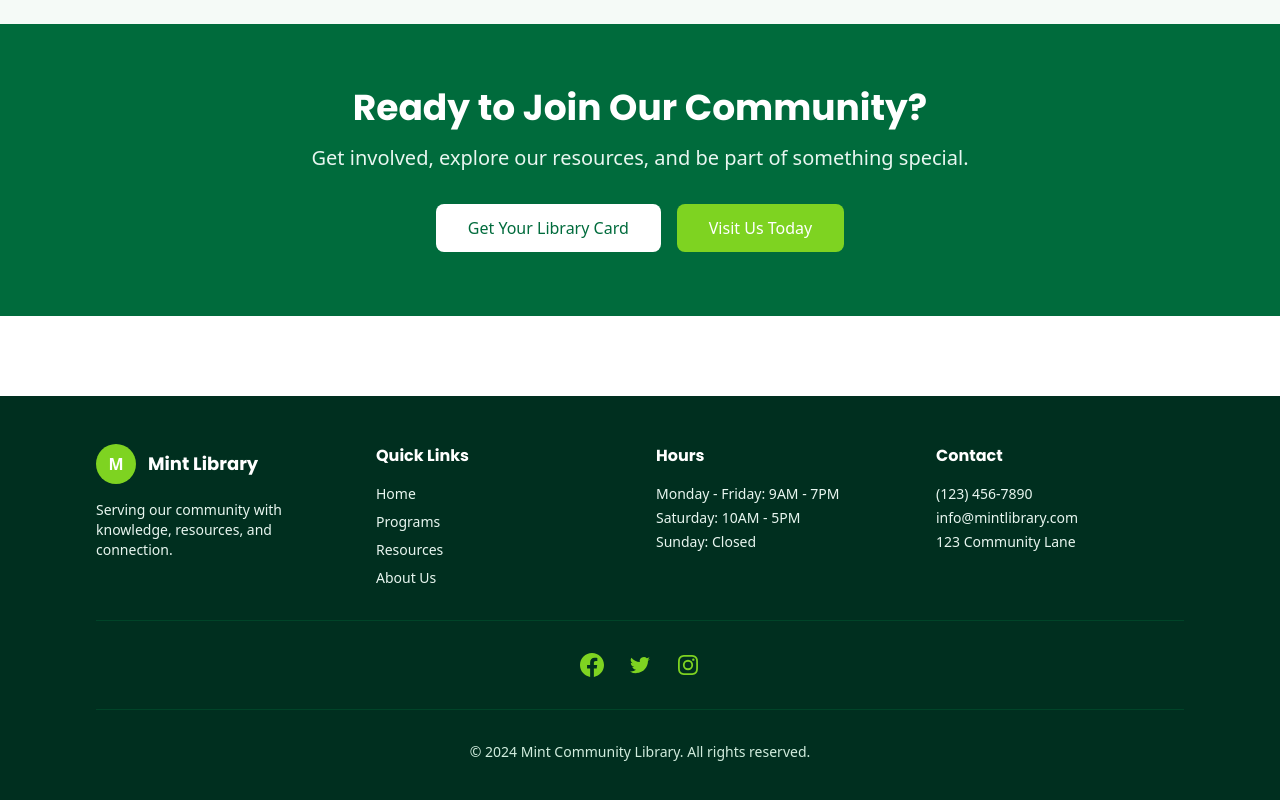
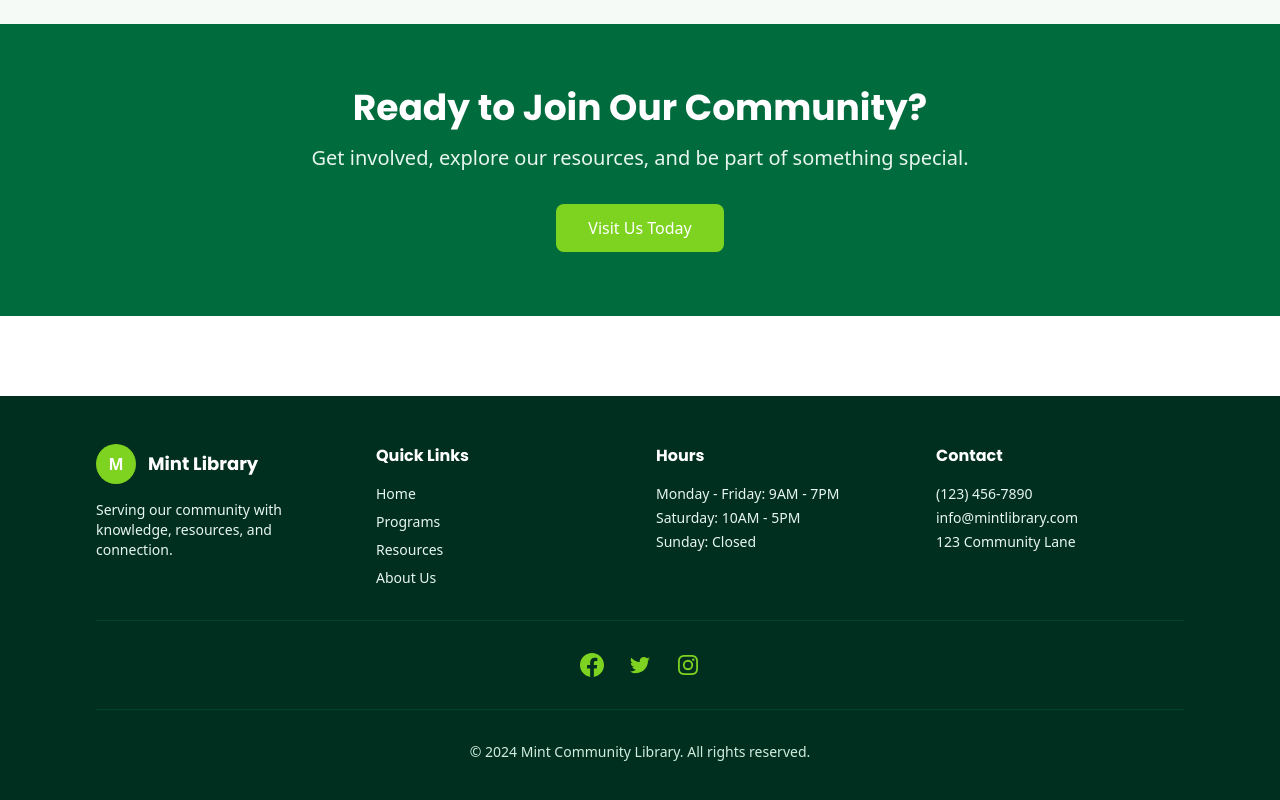
Before and after one commit to bigboss3953/mint-community-library, a Next.js app: page / in a window 1280 px wide. Shown: the part 1401-2201 px from the top of the page. Built offline with nearby package versions, Linux system fonts and the light colour scheme.

Commit message:
Remove library card button and link visit us today to contact page

```diff
--- a/app/page.tsx
+++ b/app/page.tsx
@@ -1,3 +1,4 @@
+import Link from 'next/link'
 import Hero from '@/components/Hero'
 
 export default function Home() {
@@ -51,12 +52,9 @@ export default function Home() {
             Get involved, explore our resources, and be part of something special.
           </p>
           <div className="flex flex-col sm:flex-row gap-4 justify-center">
-            <button className="px-8 py-3 bg-white text-mint-600 rounded-lg font-medium hover:bg-mint-50 transition-colors">
-              Get Your Library Card
-            </button>
-            <button className="px-8 py-3 bg-mint-400 text-white rounded-lg font-medium hover:bg-mint-500 transition-colors">
+            <Link href="/contact" className="px-8 py-3 bg-mint-400 text-white rounded-lg font-medium hover:bg-mint-500 transition-colors inline-block">
               Visit Us Today
-            </button>
+            </Link>
           </div>
         </div>
       </section>
```
